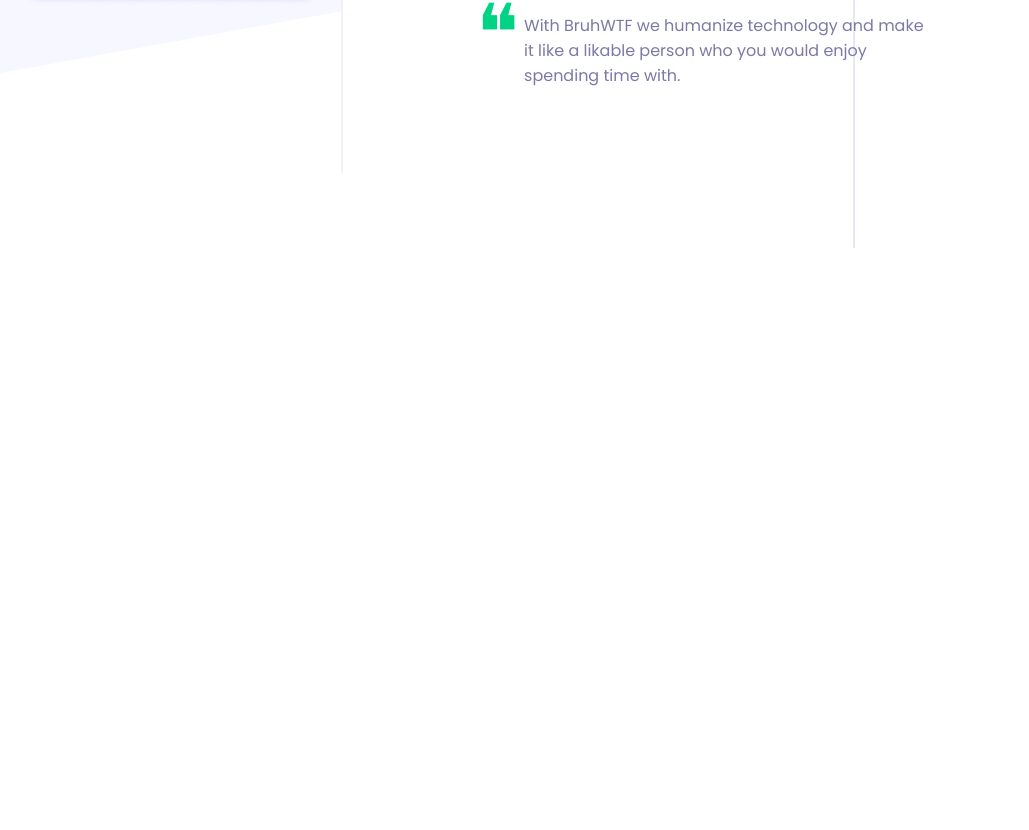
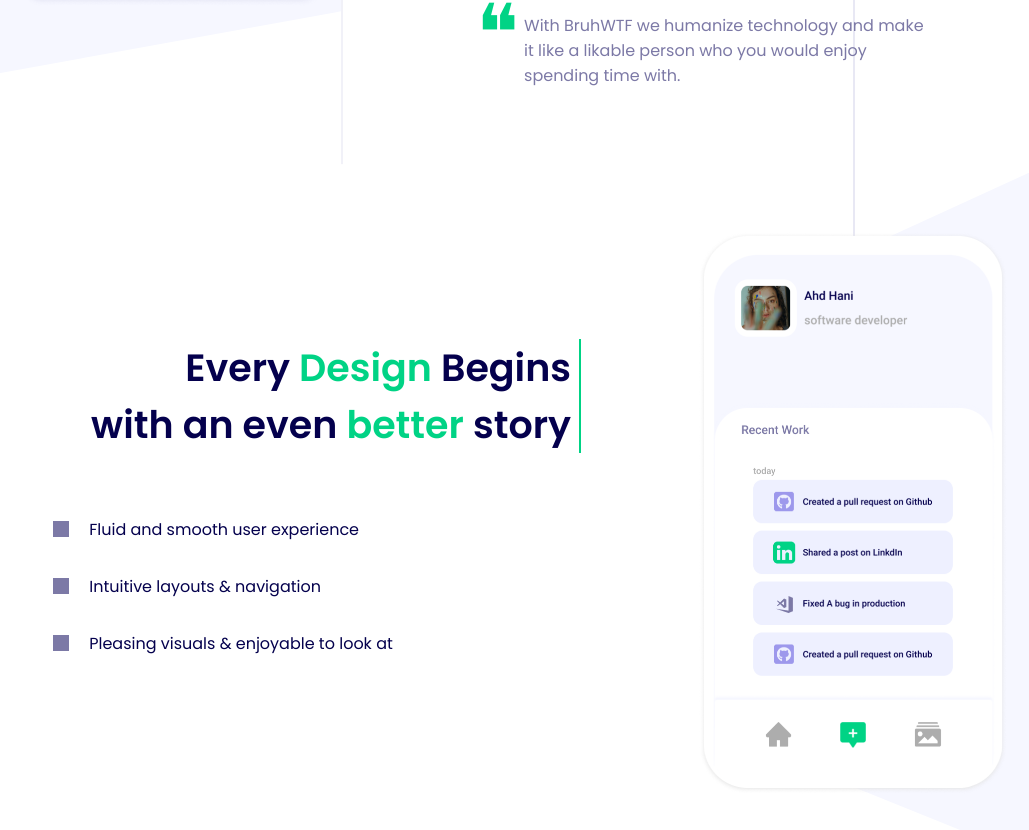
Before and after one commit to Ahd-3hd/web-agency, a Next.js app: page / in a window 1280 px wide. Shown: the part 1248-2078 px from the top of the page, without its empty margins (171-1200 px from the left). Before the commit the page ends 1352 px from the top, so only its background shows below. Built offline with nearby package versions, Linux system fonts and the light colour scheme.

Commit message:
finish promotwo

```diff
--- a/components/PromoTwo/index.style.tsx
+++ b/components/PromoTwo/index.style.tsx
@@ -1,3 +1,103 @@
 import styled from "styled-components";
 
-export const Wrapper = styled.div``;
+export const Wrapper = styled.div`
+  margin: 2rem 0;
+  @media (min-width: 900px) {
+    display: flex;
+    flex-direction: row;
+  }
+`;
+export const Details = styled.div`
+  display: flex;
+  flex-direction: column;
+  @media (min-width: 900px) {
+    flex: 1.5;
+    justify-content: center;
+  }
+`;
+
+export const Title = styled.p`
+  font-size: ${({ theme: { fontSizes } }) => fontSizes.lg};
+  text-align: right;
+  color: ${({ theme: { colors } }) => colors.primary};
+  padding: 0 ${({ theme: { spaces } }) => spaces.sm};
+  margin: ${({ theme: { spaces } }) => `${spaces.md}`};
+  font-weight: ${({ theme: { fontWeights } }) => fontWeights.bold};
+  > span {
+    color: ${({ theme: { colors } }) => colors.secondary};
+  }
+  border-right: 2px solid ${({ theme: { colors } }) => colors.secondary};
+  @media (min-width: 900px) {
+    font-size: ${({ theme: { fontSizes } }) => fontSizes.xl};
+  }
+`;
+
+export const List = styled.ul`
+  list-style-type: none;
+  align-self: center;
+`;
+export const ListItem = styled.li`
+  margin: ${({ theme: { spaces } }) => spaces.lg} 0;
+  position: relative;
+  color: ${({ theme: { colors } }) => colors.primary};
+  padding-left: ${({ theme: { spaces } }) => spaces.md};
+  font-size: ${({ theme: { fontSizes } }) => fontSizes.pr};
+  ::before {
+    content: "";
+    position: absolute;
+    width: 16px;
+    height: 16px;
+    background: ${({ theme: { colors } }) => colors.darkPurple};
+    left: -20px;
+    top: 50%;
+    transform: translateY(-50%);
+  }
+  @media (min-width: 900px) {
+    font-size: ${({ theme: { fontSizes } }) => fontSizes.md};
+  }
+`;
+
+export const GraphContainer = styled.div`
+  position: relative;
+  padding-top: 2rem;
+  padding-bottom: 2rem;
+  :after {
+    content: "";
+    position: absolute;
+    width: 100%;
+    height: 100%;
+    background: ${({ theme: { colors } }) => colors.ghost};
+    clip-path: polygon(0 0, 100% 44%, 100% 100%, 0% 100%);
+    z-index: 0;
+    left: 0;
+    top: 0;
+  }
+  @media (min-width: 600px) {
+    display: flex;
+    align-items: center;
+    justify-content: center;
+  }
+  @media (min-width: 900px) {
+    flex: 1;
+    padding-top: 6rem;
+    padding-bottom: 6rem;
+
+    :after {
+      clip-path: polygon(39% 19%, 100% 0, 100% 100%, 38% 83%);
+    }
+  }
+`;
+export const GraphImg = styled.img`
+  width: 60%;
+  margin-left: auto;
+  margin-right: auto;
+  display: block;
+  position: relative;
+  z-index: 1;
+  @media (min-width: 600px) {
+    width: 40%;
+  }
+  @media (min-width: 900px) {
+    width: 60%;
+  }
+`;
--- a/components/PromoTwo/index.tsx
+++ b/components/PromoTwo/index.tsx
@@ -1,7 +1,37 @@
-import { Wrapper } from "./index.style";
-
+import {
+  Wrapper,
+  Details,
+  Title,
+  List,
+  ListItem,
+  GraphContainer,
+  GraphImg,
+} from "./index.style";
+const data = [
+  "Fluid and smooth user experience",
+  "Intuitive layouts & navigation",
+  "Pleasing visuals & enjoyable to look at",
+];
 const PromoTwo = () => {
-  return <Wrapper></Wrapper>;
+  return (
+    <Wrapper>
+      <Details>
+        <Title>
+          Every <span>Design</span> Begins
+          <br />
+          with an even <span>better</span> story
+        </Title>
+        <List>
+          {data.map((item) => (
+            <ListItem key={item}>{item}</ListItem>
+          ))}
+        </List>
+      </Details>
+      <GraphContainer>
+        <GraphImg src="/img/promo_two_mobile.png" alt="graph" />
+      </GraphContainer>
+    </Wrapper>
+  );
 };
 
 export default PromoTwo;
```
